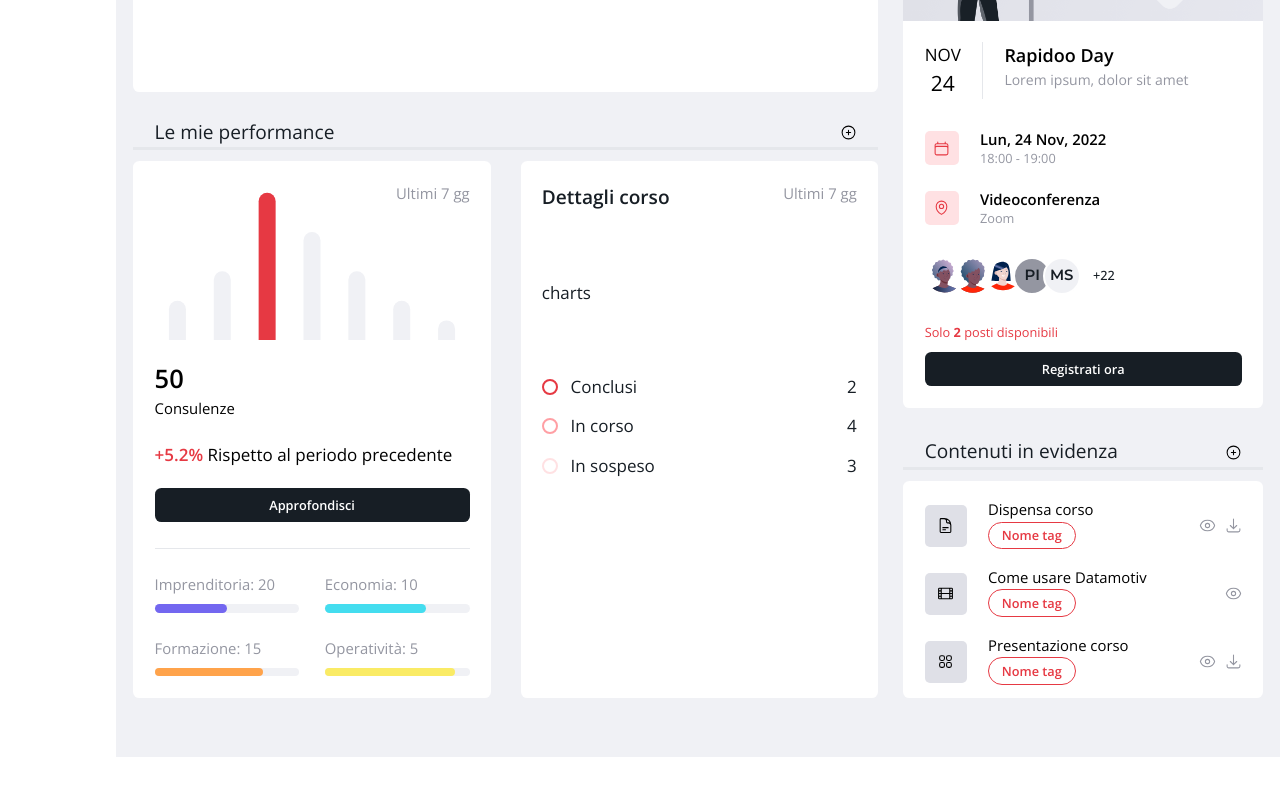
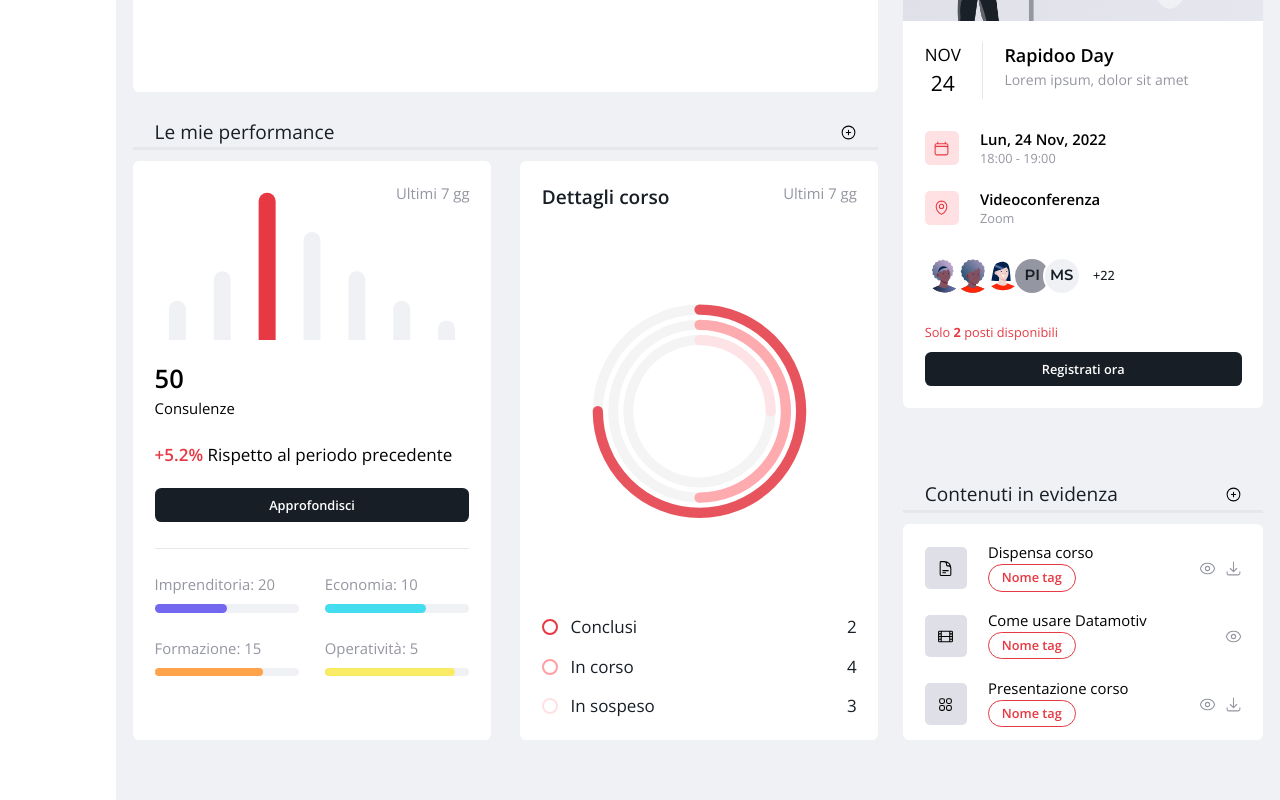
Before and after one commit to xdelmo/rapidoo-dashboard, a React (Create React App) app: page / in a window 1280 px wide. Shown: the part 729-1529 px from the top of the page. Before the commit the page ends 1486 px from the top, so only its background shows below. Built offline with nearby package versions, Linux system fonts and the light colour scheme.

Commit message:
UPDATE: added completed radial chart

```diff
--- a/package.json
+++ b/package.json
@@ -7,8 +7,10 @@
     "@testing-library/jest-dom": "^5.16.5",
     "@testing-library/react": "^13.4.0",
     "@testing-library/user-event": "^13.5.0",
+    "apexcharts": "^3.36.3",
     "chart.js": "^4.0.1",
     "react": "^18.2.0",
+    "react-apexcharts": "^1.4.0",
     "react-chartjs-2": "^5.0.1",
     "react-dom": "^18.2.0",
     "web-vitals": "^2.1.4"
--- a/src/components/Performance.jsx
+++ b/src/components/Performance.jsx
@@ -1,19 +1,8 @@
 import React, { useState } from "react";
 import OverTitle from "./OverTitle";
-// import {
-//   Chart as ChartJS,
-//   CategoryScale,
-//   LinearScale,
-//   BarElement,
-//   Title,
-//   Tooltip,
-//   Legend,
-// } from "chart.js";
-// import { Bar } from "react-chartjs-2";
-// import { faker } from "@faker-js/faker";
 import BarChart from "./BarChart";
 import { advicesData } from "../constants/data";
-import DoughnutChart from "./DoughnutChart";
+import RadialChart from "./RadialChart";
 
 function Performance() {
   const [userData, setUserData] = useState({
@@ -90,11 +79,7 @@ function Performance() {
       <OverTitle title="Le mie performance" />
       <div className="flex flex-col gap-7 xl:flex-row">
         <BarChart chartData={userData} />
-        <DoughnutChart />
-        {/* <Bar options={options} data={data} /> */}
-        {/* <div className="">Performance</div> */}
-        {/* 2 COMPONENTI DIFFERENTI PER I CHART
-        BarChart, DoughnutChart */}
+        <RadialChart />
       </div>
     </div>
   );
--- a/src/components/DoughnutChart.jsx
+++ b/src/components/RadialChart.jsx
@@ -1,8 +1,34 @@
-import React from "react";
+import React, { useState } from "react";
+import Chart from "react-apexcharts";
 
-function DoughnutChart() {
+function RadialChart() {
+  // informazioni nel RadialChart
+  const [userData, setUserData] = useState({
+    options: {
+      // !dataLabels non funziona e non visualizza all'interno del chart i corsi totali
+      dataLabels: {
+        enabled: true,
+        style: {
+          fontSize: "2rem",
+
+          colors: ["#000"],
+        },
+      },
+      // title: {
+      //   text: "s",
+      // },
+      stroke: {
+        lineCap: "round",
+      },
+      colors: ["#e63943", "#ff9fa4", "#ffe1e3"],
+      labels: ["Conclusi", "In corso", "In Sospeso"],
+    },
+    series: [75, 50, 25],
+  });
+
   return (
     <div className="flex-1 p-5 rounded-md bg-light text-accent">
+      {/* titolo + lasso di tempo */}
       <div className="relative ">
         {" "}
         <h2 className="mb-2 text-lg font-semibold">Dettagli corso</h2>
@@ -10,8 +36,16 @@ function DoughnutChart() {
           Ultimi 7 gg
         </span>
       </div>
-      {/* !INSERIRE I 3 CHART QUI */}
-      <div className="my-16">charts</div>
+      {/* RADIAL CHARTS */}
+      <div className="my-16">
+        <div className="radialBar">
+          <Chart
+            options={userData.options}
+            series={userData.series}
+            type="radialBar"
+          />
+        </div>
+      </div>
       {/* recap statistiche corsi */}
       <div className="flex flex-col gap-[14px]">
         {/* recap conclusi */}
@@ -33,7 +67,7 @@ function DoughnutChart() {
         {/* recap in sospeso */}
         <div className="flex items-center justify-between">
           <div className="flex items-center">
-            <div class="oval border-primaryLighter border-2 border-solid"></div>
+            <div className="oval border-primaryLighter border-2 border-solid"></div>
             <span className="ml-3 ">In sospeso</span>
           </div>
           <span>3</span>
@@ -43,4 +77,4 @@ function DoughnutChart() {
   );
 }
 
-export default DoughnutChart;
+export default RadialChart;
```
Also changed, not shown: 1 other file (tests, documents, lock files or other folders).
